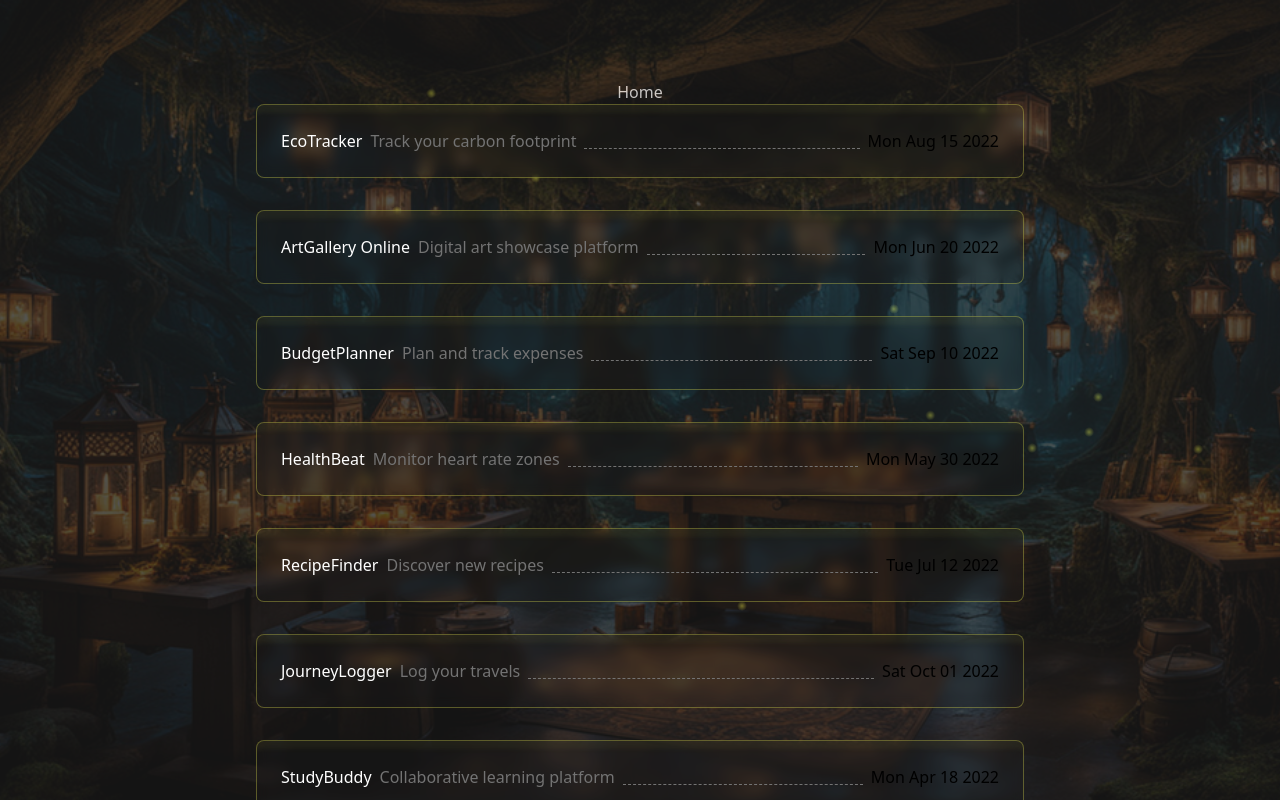
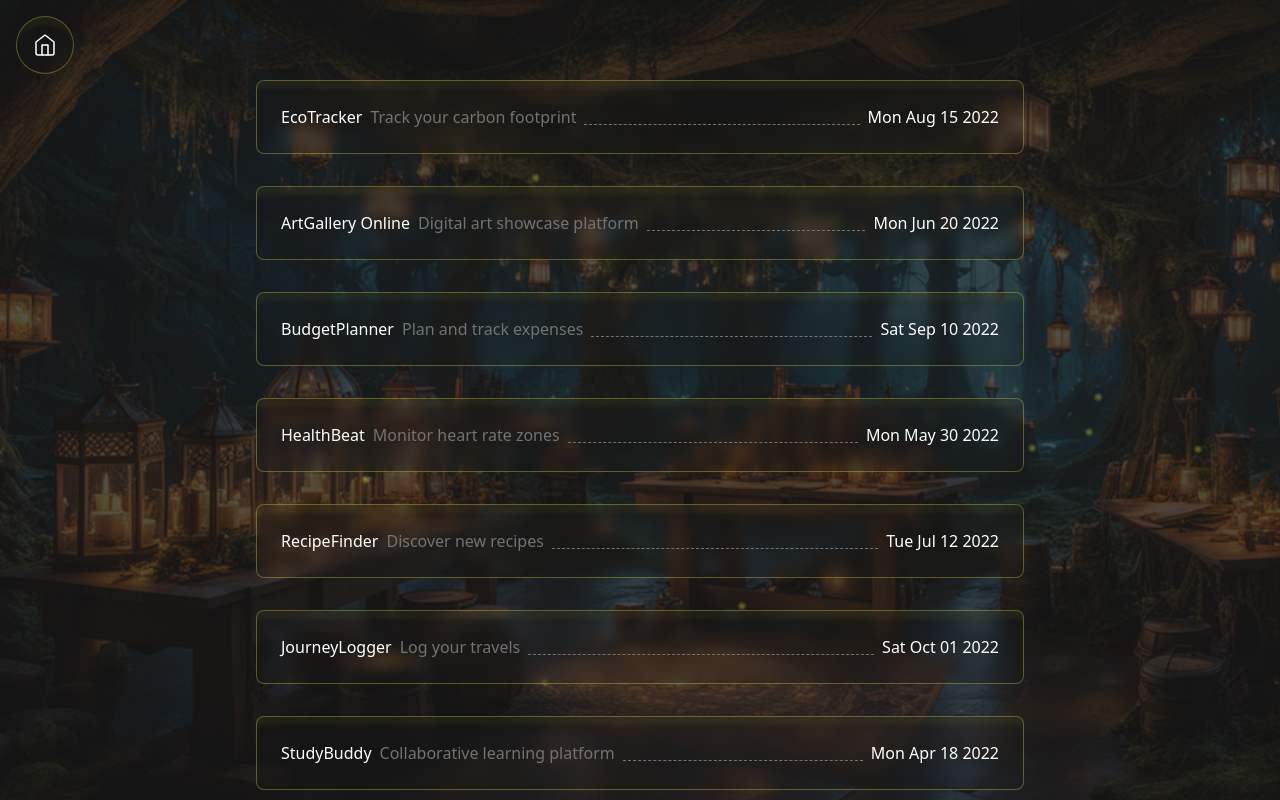
Before and after one commit to yetabalij/Nextjs-Creative-Portfolio, a Next.js app: page /projects in a window 1280 px wide. Shown: the top 800 px of the page. Built offline with nearby package versions, Linux system fonts and the light colour scheme.

Commit message:
project page is completed.

```diff
--- a/src/app/(subpages)/layout.js
+++ b/src/app/(subpages)/layout.js
@@ -1,9 +1,12 @@
 import React from "react";
+import HomeButton from "../components/HomeButton";
 
 const SubPageLayout = ({ children }) => {
   return (
     <main className="flex min-h-screen flex-col items-center justify-center py-20 px-16">
-      <button className="text-white">Home</button>
+      <button className="z-50">
+        <HomeButton />
+      </button>
       {children}
     </main>
   );
--- a/src/app/(subpages)/projects/page.js
+++ b/src/app/(subpages)/projects/page.js
@@ -12,7 +12,6 @@ export default function Home() {
         className="w-full h-full fixed top-0 left-0 object-cover object-center opacity-25"
       />
       <Project projects={projectsData} />
-      <div className="flex items-center justify-center fixed top-0 -left-[650px] h-screen w-full"></div>
     </>
   );
 }
--- /dev/null
+++ b/src/app/components/HomeButton.jsx
@@ -0,0 +1,29 @@
+import { Home } from "lucide-react";
+import Link from "next/link";
+import React from "react";
+
+const HomeButton = () => {
+  return (
+    <Link
+      href={"/"}
+      target={"_self"}
+      className="text-white rounded-full flex items-center justify-center
+      custom-bg fixed top-4 left-4 w-fit self-start"
+      aria-label={"home"}
+      name={"home"}
+    >
+      <span className="relative  w-14 h-14 p-4 hover:text-center">
+        <Home className="w-full h-auto" strokeWidth={1.5} />
+        <span className="peer bg-transparent absolute top-0 left-0 w-full h-full" />
+        <spane
+          className="absolute hidden peer-hover:block px2 py1 left-full mx-2 top-1/2
+          -translate-y-1/2 text-white text-sm rounded-md shadow-lg whitespace-nowrap"
+        >
+          Home
+        </spane>
+      </span>
+    </Link>
+  );
+};
+
+export default HomeButton;
--- a/src/app/components/project/ProjectLayout.jsx
+++ b/src/app/components/project/ProjectLayout.jsx
@@ -1,15 +1,20 @@
+import Link from "next/link";
 import React from "react";
 
 const ProjectLayout = ({ name, description, date, demoLink }) => {
   return (
-    <div className="flex items-center justify-between w-full relative rounded-lg overflow-hidden p-6 custom-bg">
+    <Link
+      href={demoLink}
+      className="flex items-center justify-between w-full relative rounded-lg
+      overflow-hidden p-6 custom-bg text-white cursor-pointer"
+    >
       <div className="flex items-center justify-center space-x-2">
-        <h2 className="text-white">{name}</h2>
+        <h2 className="">{name}</h2>
         <p className="text-muted">{description}</p>
       </div>
       <div className="self-end flex-1 mx-2 mb-1 bg-transparent border-b border-dashed border-muted" />
       <p>{new Date(date).toDateString()}</p>
-    </div>
+    </Link>
   );
 };
 
```
Also changed, not shown: src/app/components/navigation/NavButton.jsx (+1 -7 lines).
